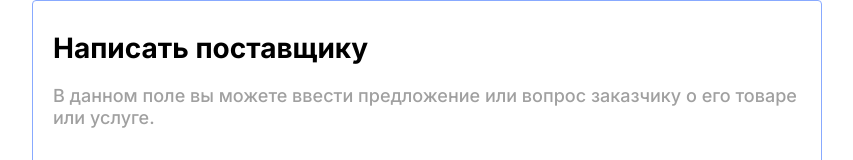
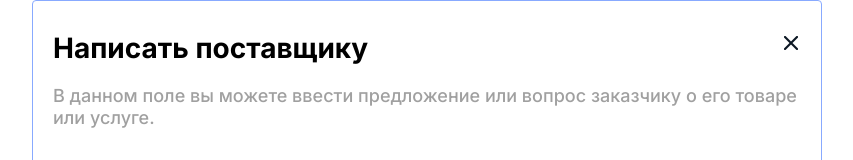
Before and after one commit to INtermetalPlus/bizplatform, a Next.js app: page / in a window 1280 px wide. Shown: the top 160 px of the page, without its empty margins (213-1066 px from the left). Built offline with nearby package versions, Linux system fonts and the light colour scheme.

Commit message:
добавил иконку закрытие модального окна

```diff
--- a/src/widgets/ProviderModal/ProviderModal.module.scss
+++ b/src/widgets/ProviderModal/ProviderModal.module.scss
@@ -25,6 +25,15 @@
   display: flex;
   flex-direction: column;
   gap: 20px;
+}
+.modal__title_close {
+  display: flex;
+  justify-content: space-between;
+}
+
+.modal__icon {
+  max-width: 24px;
+  min-height: 24px;
 }
 
 .modal__title__header {
--- a/src/widgets/ProviderModal/ProviderModal.tsx
+++ b/src/widgets/ProviderModal/ProviderModal.tsx
@@ -1,6 +1,9 @@
 import React from "react";
 import styles from "./ProviderModal.module.scss"
 import './../../app/globals.css'
+import Image from "next/image";
+import modalIconClose from './iconModal/x-close.png'
+
 
 export const ProviderModal: React.FC = () => {
     return (
@@ -8,9 +11,16 @@ export const ProviderModal: React.FC = () => {
             <div className="container">
                 <div className={styles.modalInfo}>
                     <div className={styles.modal__title}>
-                        <h2 className={styles.modal__title__header}>
-                            Написать поставщику
-                        </h2>
+                        <div className={styles.modal__title_close}>
+                            <h2 className={styles.modal__title__header}>
+                                Написать поставщику
+                            </h2>
+                            <Image
+                                src={modalIconClose}
+                                alt="icon"
+                                className={styles.modal__icon}
+                                />
+                             </div>
                         <span className={styles.modal__span}>В данном поле вы можете ввести предложение или вопрос заказчику о его товаре или услуге.</span>
                     </div>
                     <div className={styles.modalBlock}>
```
Also changed, not shown: src/widgets/ProviderModal/iconModal/x-close.png (added).
